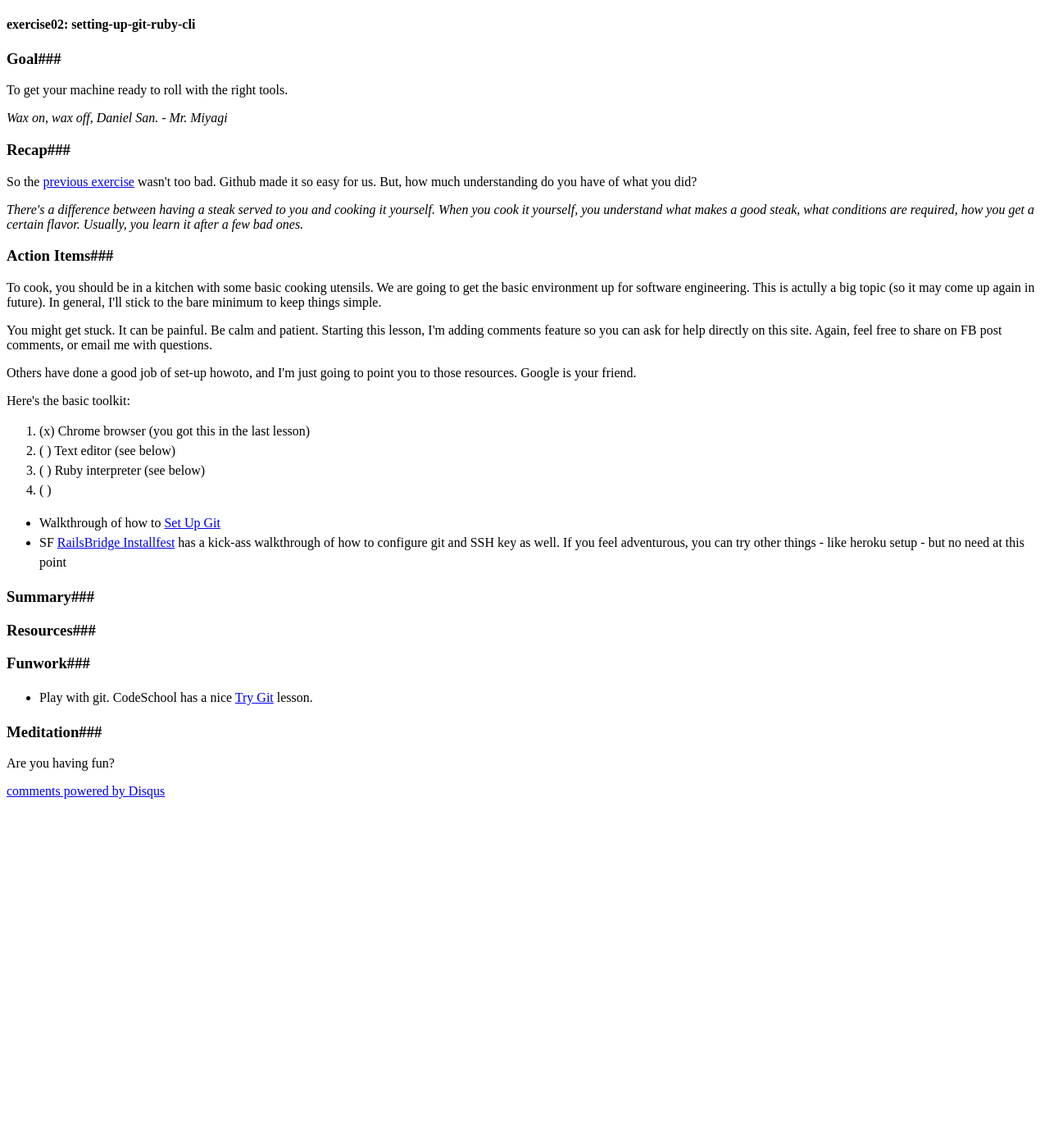
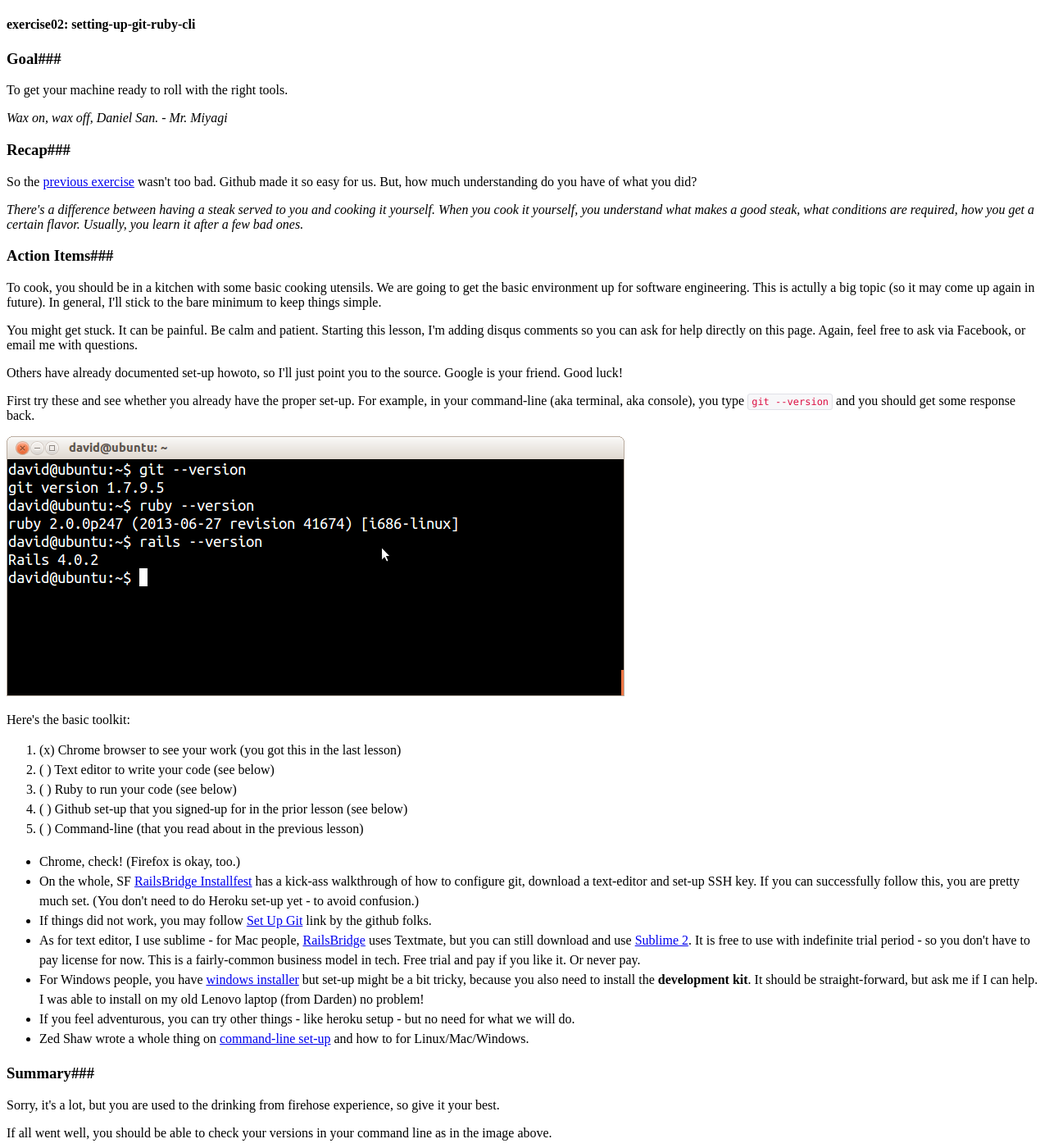
Before and after one commit to productmanagers/productmanagers.github.io, a Jekyll site: the page built from _posts/2014-01-13-day02-setup.md, in a window 1280 px wide and 1400 px high. Shown: the whole window at 82% size. Built offline with Jekyll 4.4.1, drawn with Linux system fonts in a browser that asks for light colours; comment, search, counter and statistics services are not loaded; some of the changed text lies outside the part shown.

Commit message:
exercise 2 is ready

```diff
--- a/_posts/2014-01-13-day02-setup.md
+++ b/_posts/2014-01-13-day02-setup.md
@@ -21,27 +21,39 @@ _There\'s a difference between having a steak served to you and cooking it yours
 ###Action Items###
 To cook, you should be in a kitchen with some basic cooking utensils. We are going to get the basic environment up for software engineering. This is actully a big topic (so it may come up again in future). In general, I\'ll stick to the bare minimum to keep things simple.
 
-You might get stuck. It can be painful. Be calm and patient. Starting this lesson, I\'m adding comments feature so you can ask for help directly on this site. Again, feel free to share on FB post comments, or email me with questions.
+You might get stuck. It can be painful. Be calm and patient. Starting this lesson, I\'m adding disqus comments so you can ask for help directly on this page. Again, feel free to ask via Facebook, or email me with questions.
 
-Others have done a good job of set-up howoto, and I\'m just going to point you to those resources. Google is your friend.
+Others have already documented set-up howoto, so I\'ll just point you to the source. Google is your friend. Good luck!
+
+First try these and see whether you already have the proper set-up. For example, in your command-line (aka terminal, aka console), you type `git --version` and you should get some response back.
+
+![CLI version checks]({{site.url}}/assets/images/2014-01-13_exercise02.png)
 
 Here\'s the basic toolkit:
-1. (x) Chrome browser (you got this in the last lesson)
-2. ( ) Text editor (see below)
-3. ( ) Ruby interpreter (see below)
-4. ( )
+1. (x) Chrome browser to see your work (you got this in the last lesson)
+2. ( ) Text editor to write your code (see below)
+3. ( ) Ruby to run your code (see below)
+4. ( ) Github set-up that you signed-up for in the prior lesson (see below)
+5. ( ) Command-line (that you read about in the previous lesson)
 
-* Walkthrough of how to [Set Up Git](https://help.github.com/articles/set-up-git)
-* SF [RailsBridge Installfest](http://docs.railsbridge.org/installfest/) has a kick-ass walkthrough of how to configure git and SSH key as well. If you feel adventurous, you can try other things - like heroku setup - but no need at this point
+* Chrome, check! (Firefox is okay, too.)
+* On the whole, SF [RailsBridge Installfest](http://docs.railsbridge.org/installfest/) has a kick-ass walkthrough of how to configure git, download a text-editor and set-up SSH key. If you can successfully follow this, you are pretty much set. (You don\'t need to do Heroku set-up yet - to avoid confusion.)
+* If things did not work, you may follow [Set Up Git](https://help.github.com/articles/set-up-git) link by the github folks.
+* As for text editor, I use sublime - for Mac people, [RailsBridge](http://docs.railsbridge.org/installfest/) uses Textmate, but you can still download and use [Sublime 2](http://www.sublimetext.com/2). It is free to use with indefinite trial period - so you don\'t have to pay license for now. This is a fairly-common business model in tech. Free trial and pay if you like it. Or never pay.
+* For Windows people, you have [windows installer](http://rubyinstaller.org/downloads/) but set-up might be a bit tricky, because you also need to install the __development kit__. It should be straight-forward, but ask me if I can help. I was able to install on my old Lenovo laptop (from Darden) no problem!
+* If you feel adventurous, you can try other things - like heroku setup - but no need for what we will do.
+* Zed Shaw wrote a whole thing on [command-line set-up](http://learnpythonthehardway.org/book/appendix-a-cli/ex1.html) and how to for Linux/Mac/Windows.
 
 ###Summary###
+Sorry, it\'s a lot, but you are used to the drinking from firehose experience, so give it your best.
 
+If all went well, you should be able to check your versions in your command line as in the image above.
 
 ###Resources###
-
+* If you get weird machine complaints during install, copy and paste the error in [google.com](google.com). Seriously, google is your friend.
 
 ###Funwork###
 * Play with git. CodeSchool has a nice [Try Git](http://try.github.io/) lesson.
 
 ###Meditation###
-Are you having fun?
+Are you having fun? If so, why? If not, what is bothering you?
--- a/index.html
+++ b/index.html
@@ -3,7 +3,7 @@ layout: default
 ---
 
 <p><em>Hold onto your pants/skirts ... </em></p>
-<p>I am going to share stuff here that I wish someone had shared with me when I started coding. <strong>It is the Web 101 class I wish I had as a MBA student.</strong> Unfortunatley, good developers were too busy (or made too much money) to help me. But, I like being a guide, and I want to help you. <strong>For free!</strong></p>
+<p>I am going to share stuff here that I wish someone had shared with me when I started coding. <strong>It is the Web 101 class I wish I had as a MBA student.</strong> Unfortunately, good developers were too busy (or made too much money) to help me. But, I like being a guide, and I want to help you. <strong>For free!</strong></p>
 <p>I know that this page is very Web 1.0. <em>It's because I'm old.</em> Actually, it's simple, because we are going to improve it together step by step. Just follow along each new lesson. Sometimes, the value of the topic will become apparent only in looking back. Be patient.</p>
 <br>
 
```
Also changed, not shown: assets/images/2014-01-13_exercise02.png (added).
